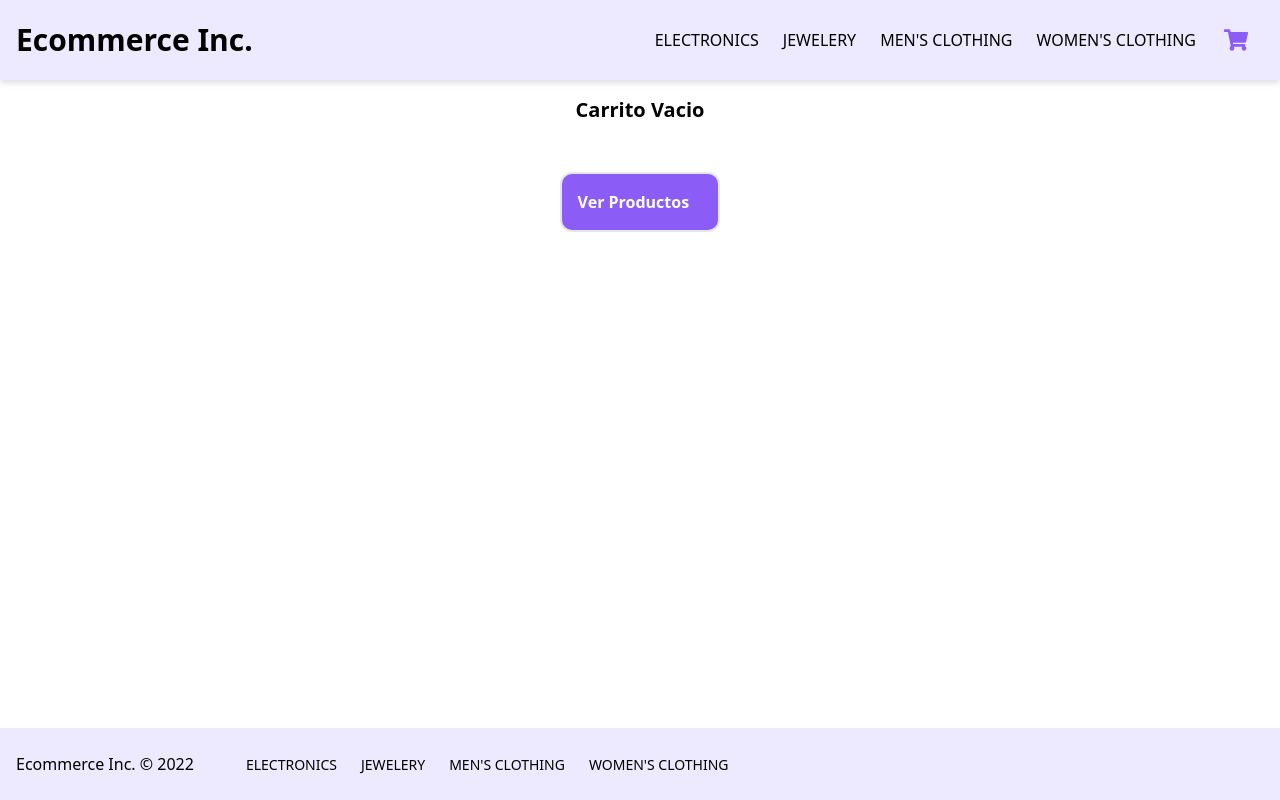
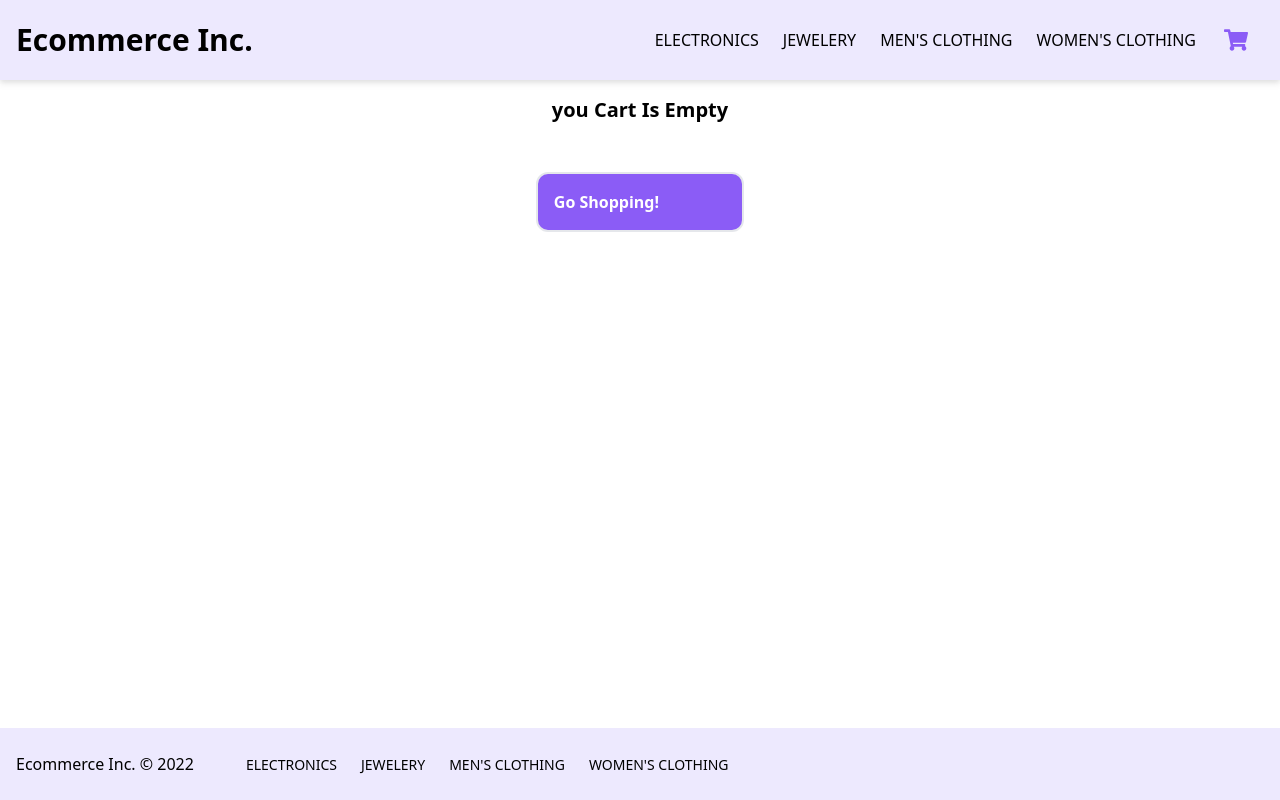
Before and after one commit to pviegasmendes/react-viegas-mendes, a React (Create React App) app: page /cart in a window 1280 px wide. Built offline with nearby package versions, Linux system fonts and the light colour scheme.

Commit message:
some english translations

```diff
--- a/src/componets/Cart.js
+++ b/src/componets/Cart.js
@@ -12,18 +12,18 @@ const Cart = () => {
 
     return cartLength === 0 ? (
         <div className="grid justify-center">
-            <h1 className="font-bold text-xl m-4">Carrito Vacio</h1>
+            <h1 className="font-bold text-xl m-4">you Cart Is Empty</h1>
             <Link
                 to={"/"}
                 className="font-bold mt-8 p-4 mb-2 border-solid border-2 text-white bg-violet-500  rounded-xl hover:bg-violet-700 "
             >
-                Ver Productos
+                Go Shopping!
             </Link>
         </div>
     ) : (
         <div className="grid lg:grid-cols-6 p-9">
             <div className="col-span-4">
-                <h2>Productos en carrito</h2>
+                <h2>Cart Products</h2>
                 <div>
                     {cart.map((product) => (
                         <ItemCart key={product.id} product={product} />
```
